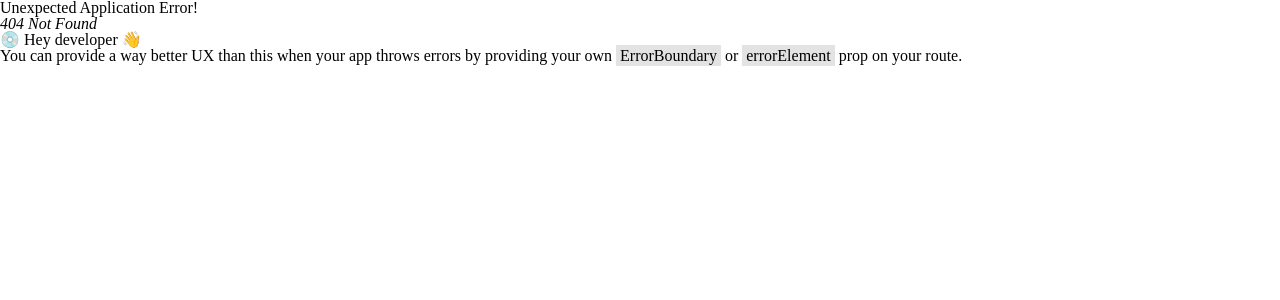
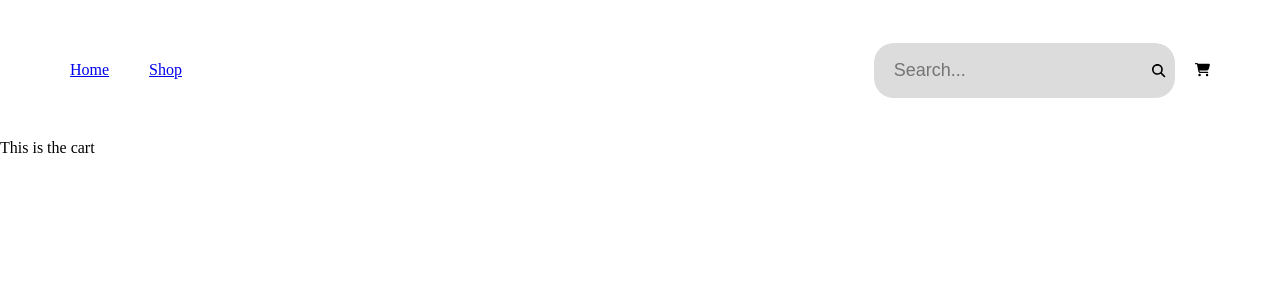
Before and after one commit to julianchso/odin-shopping-cart, a React (Vite) app: page /cart in a window 1280 px wide. Before the commit this address had no page. Shown: the top 300 px of the page. Built offline with nearby package versions, Linux system fonts and the light colour scheme.

Commit message:
update value in input quantity field

```diff
--- a/index.html
+++ b/index.html
@@ -2,7 +2,6 @@
 <html lang="en">
   <head>
     <meta charset="UTF-8" />
-    <link rel="icon" type="image/svg+xml" href="/vite.svg" />
     <meta name="viewport" content="width=device-width, initial-scale=1.0" />
     <title>Pokemon Shopping</title>
   </head>
--- a/src/App.jsx
+++ b/src/App.jsx
@@ -2,6 +2,7 @@ import { createBrowserRouter } from 'react-router-dom';
 import Root from './routes/root';
 import Home from './routes/home';
 import Shop from './routes/shop';
+import Cart from './routes/cart';
 
 import './reset.css';
 import './global.css';
@@ -24,6 +25,10 @@ const router = createBrowserRouter([
         path: '/shop',
         element: <Shop />,
       },
+      {
+        path: '/cart',
+        element: <Cart />,
+      },
     ],
   },
 ]);
--- a/src/routes/bodySection/card.jsx
+++ b/src/routes/bodySection/card.jsx
@@ -1,14 +1,13 @@
 import PropTypes from 'prop-types';
 import { useFetchItemDetail } from '../services and helpers/fetchItem';
 import { useState } from 'react';
+import { useSearchParams } from 'react-router-dom';
 
 import '../../global.css';
 import './card.css';
-import { useSearchParams } from 'react-router-dom';
 
 export default function Card({ item }) {
   const [qty, setQty] = useState(0);
-  console.log(qty);
 
   const decrementQty = () => {
     if (qty <= 0) {
@@ -22,11 +21,8 @@ export default function Card({ item }) {
     setQty(qty + 1);
   };
 
-  const displayVal = () => {};
-
-  function onChange(e) {
-    const val = e.target.value;
-
+  function changeQty(e) {
+    const val = Number(e.target.value);
     return val <= 0 ? setQty(0) : setQty(val);
   }
 
@@ -42,7 +38,7 @@ export default function Card({ item }) {
         <button type='button' onClick={decrementQty}>
           -
         </button>
-        <input className='inputQty' type='number' />
+        <input className='inputQty' type='number' onChange={(e) => changeQty(e)} value={qty} />
         <button type='button' onClick={incrementQty}>
           +
         </button>
--- /dev/null
+++ b/src/routes/cart.jsx
@@ -0,0 +1,13 @@
+import { useState } from 'react';
+
+import './cart.css';
+
+export default function Cart() {
+  const [cart, setCart] = useState([]);
+
+  return (
+    <>
+      <h1>This is the cart</h1>
+    </>
+  );
+}
--- a/src/routes/home.jsx
+++ b/src/routes/home.jsx
@@ -4,7 +4,7 @@ export default function Home() {
   return (
     <div className='homeContainer'>
       <h1>PokeStore</h1>
-      <h2>Gotta catch 'em all</h2>
+      <h2>Gotta catch &apos;em all</h2>
       <h3>
         Here you will find a selection of items to help you on your journey to become the very best.
       </h3>
--- a/src/routes/navbar/navbar.jsx
+++ b/src/routes/navbar/navbar.jsx
@@ -21,9 +21,11 @@ export default function Navbar() {
         </div>
         <div className='navbarRight'>
           <NavbarSearch />
-          <button className='cartBtn'>
-            <FontAwesomeIcon icon={faCartShopping} />
-          </button>
+          <Link to={`cart`}>
+            <button className='cartBtn'>
+              <FontAwesomeIcon icon={faCartShopping} />
+            </button>
+          </Link>
         </div>
       </nav>
     </>
--- a/src/routes/root.jsx
+++ b/src/routes/root.jsx
@@ -1,7 +1,6 @@
 // add sidebar here
 import { Outlet } from 'react-router-dom';
 import Navbar from './navbar/navbar';
-import Sidebar from './sidebar/sidebar';
 
 export default function Root() {
   return (
--- a/src/routes/shop.jsx
+++ b/src/routes/shop.jsx
@@ -4,7 +4,7 @@ import Sidebar from './sidebar/sidebar';
 import '../reset.css';
 import './shop.css';
 
-export default function shop() {
+export default function Shop() {
   return (
     <div>
       <div className='shop'>
```
Also changed, not shown: src/routes/cart.css (added).
